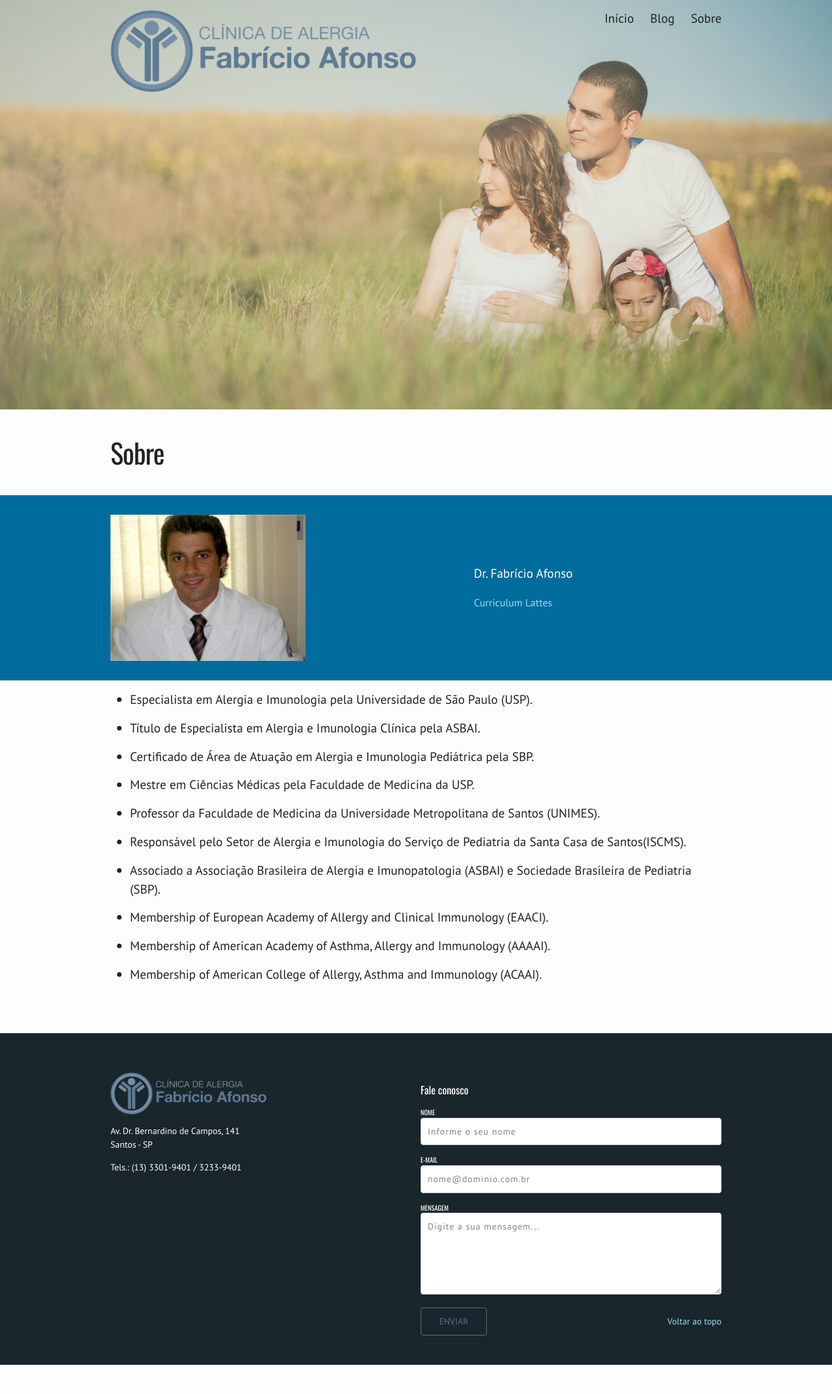
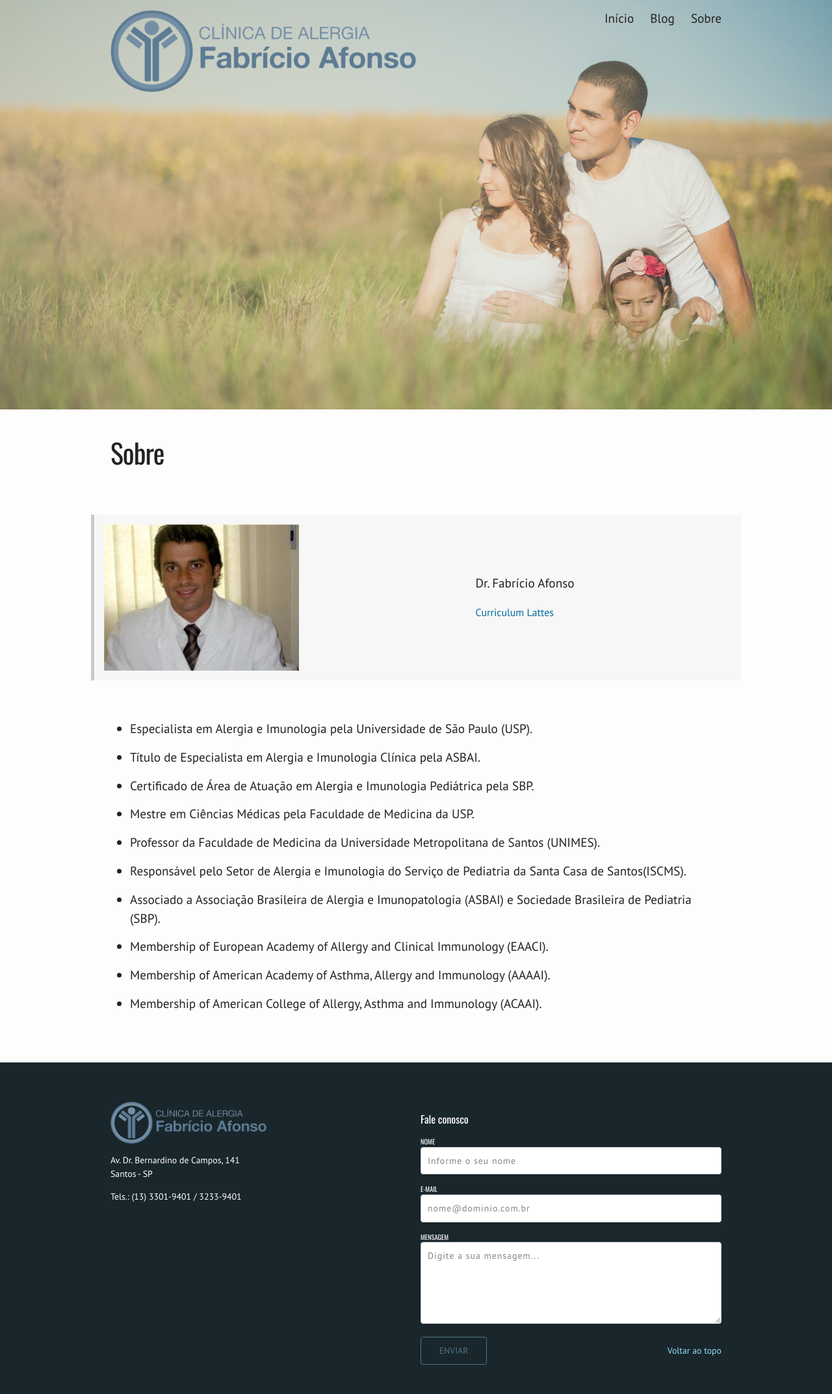
Before and after one commit to aleamparo/clinicafabricioafonso.github.io, a Jekyll site: the page built from 3-sobre.md, in a window 1280 px wide. Shown: the whole page at 65% size. Built offline with Jekyll 4.4.1, drawn with Linux system fonts in a browser that asks for light colours; before the commit the page ends 2100 px from its top, so only the background shows below that.

Commit message:
Cor do cartão mais clara

```diff
--- a/3-sobre.md
+++ b/3-sobre.md
@@ -5,8 +5,8 @@ menu-title: Sobre
 permalink: /sobre/
 ---
 
-<div class="page-content hero">
-    <div class="wrapper" data-grid="center spacing">
+<div class="page-content">
+    <div class="wrapper card" data-grid="center spacing">
         <div data-cell="">
             <img src="{{ site.baseurl }}/img/perfil-fabricio-afonso.jpg" alt="Doutor Fabrício Afonso">
         </div>
```
